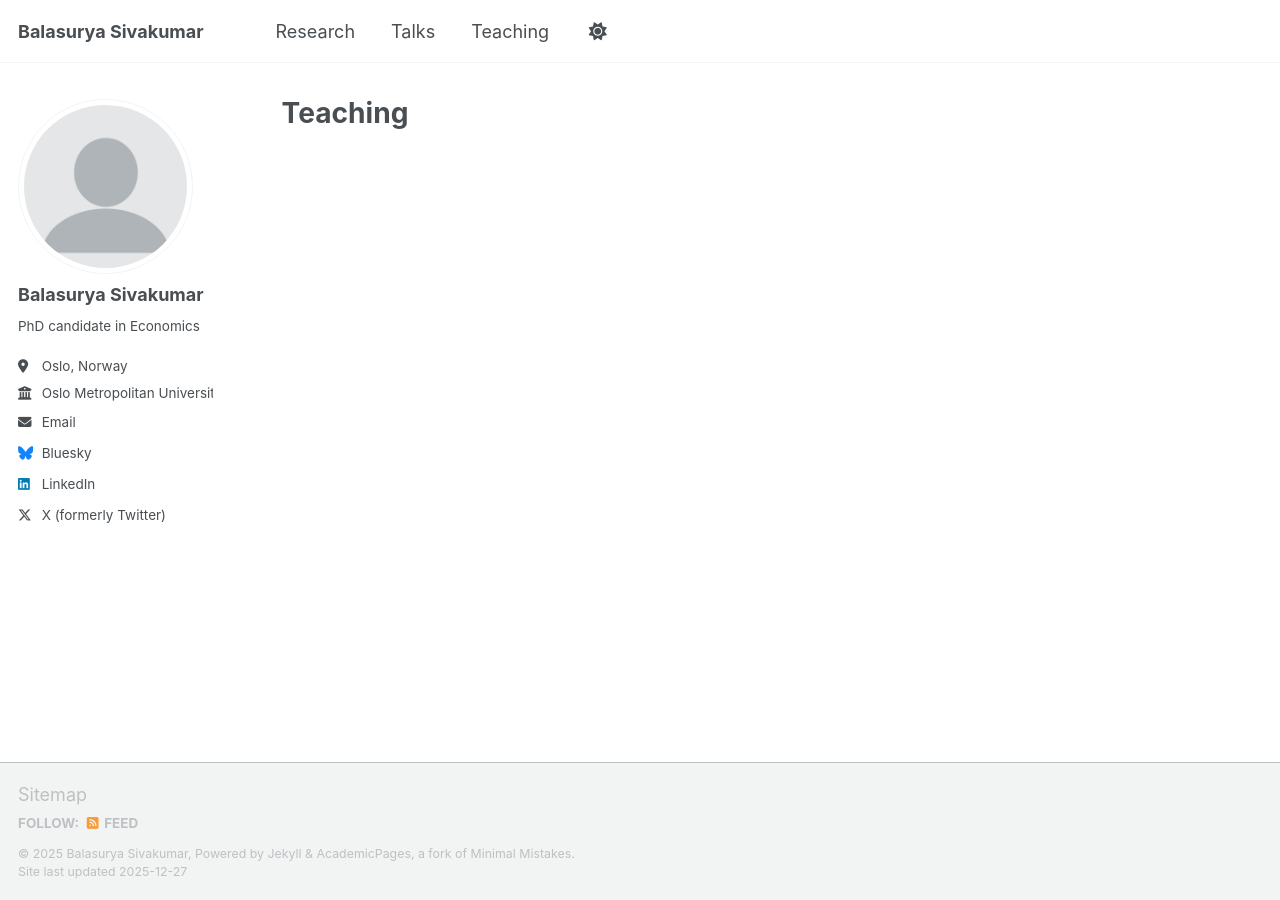
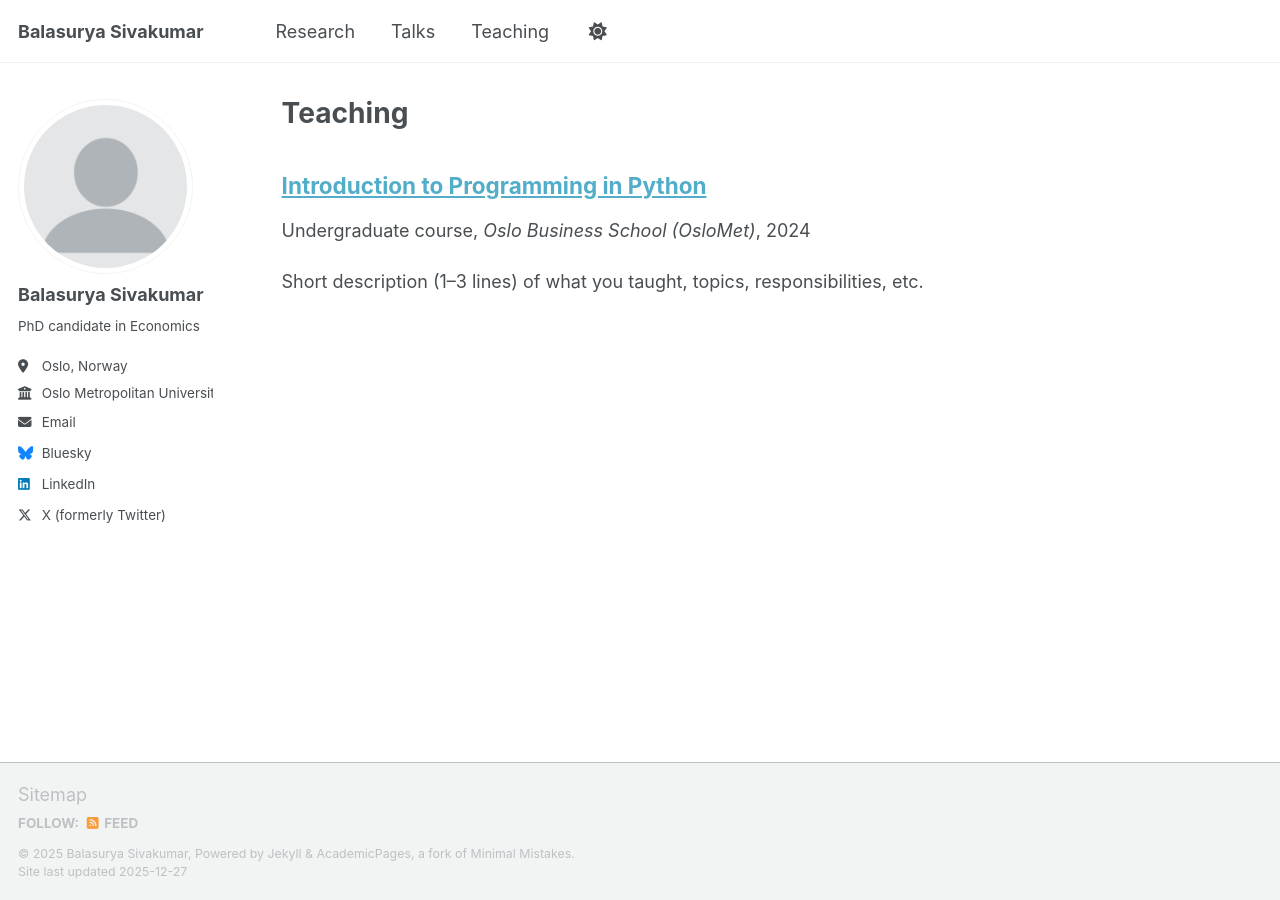
Before and after one commit to BalasuryaSivakumar/balasuryasivakumar.github.io, a Jekyll site: the page built from _pages/teaching.html, in a window 1280 px wide. Built offline with Jekyll 4.4.1, drawn with Linux system fonts in a browser that asks for light colours; a script that is not in the unit is left out; a file with an impossible date is left out.

Commit message:
Update 2014-spring-teaching-1.md

```diff
--- a/_teaching/2014-spring-teaching-1.md
+++ b/_teaching/2014-spring-teaching-1.md
@@ -1,9 +1,14 @@
 ---
-title: "Introductuion to Porgramming in Python - Lecturer"
+title: "Introduction to Programming in Python "
 collection: teaching
-type: "Undergraduate course"
-permalink: https://www.oslomet.no/en/study/sam/introduction-programming
-venue: "Oslo Business School"
-date: 2024
+type: "Undergraduate course"   # or "Graduate course", "Guest lecture", etc.
+venue: "Oslo Business School (OsloMet)"
 location: "Oslo, Norway"
+date: 2024-01-01
+permalink: /teaching/short-slug/
+website: "https://..."         # external link
+term: "Spring 2024"            # optional
+role: "Lecturer"               # optional
+topics: ["Python", "Data analysis"]  # optional
 ---
+Short description (1–3 lines) of what you taught, topics, responsibilities, etc.
```
